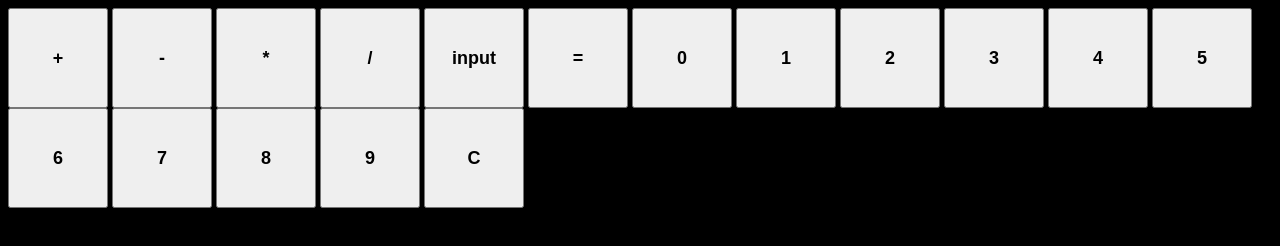
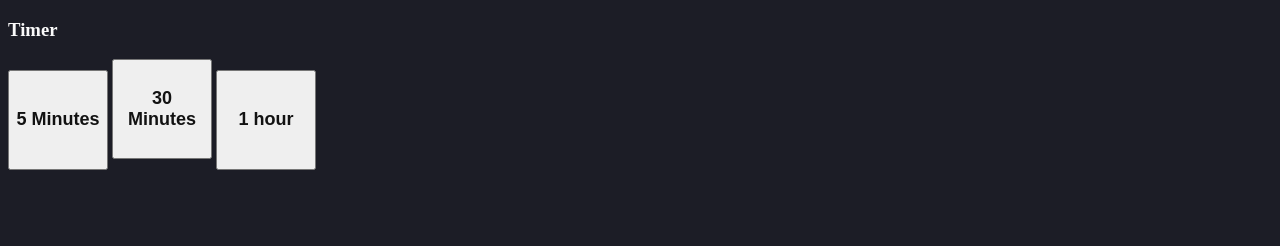
Before and after one commit to Johndoe0153/Web-Testing, a plain HTML site: page test.html in a window 1280 px wide. Drawn offline with Linux system fonts and the light colour scheme.

Commit message:
timer with alert

```diff
--- a/test.css
+++ b/test.css
@@ -1,11 +1,23 @@
-body {
-    background-color: black;
+body{
+    background-color: #1C1D26;
+}
+h3{
+    font-weight: bold;
+    color: #FAFAFA;
 }
 
-.plus, .minus, .multiply, .devide, .input, .result, .zero, .one, .two, .three,.four, .five, .six, .seven, .eight,.nine, .clear{
+.time{
+    text-align: center;
+    margin: 0 auto;
+}
+
+.timeset{
+    color: #121212;
+    cursor: pointer;
+    margin: 0 auto;
+    text-align: center;
+    font-weight: bold;
+    font-size: large;
     height: 100px;
     width: 100px;
-    text-align: center;
-    font-size: large;
-    font-weight: bold;
 }
--- a/test.html
+++ b/test.html
@@ -4,26 +4,12 @@
     <head>
         <title>Test</title>
         <link rel="stylesheet" href="test.css">
+        <script type="text/javascript" src="test.js"></script>
     </head>
-
     <body>
-        <button class="plus" onclick="plus()">+</button>
-        <button class ="minus" onclick="minus()">-</button>
-        <button class="multiply" onclick="multiply()">*</button>
-        <button class="devide" onclick="devide()">/</button>
-        <button class="input" onclick="input()">input</button>
-        <button class="result" onclick="result()">=</button>
-        <button class="zero" onclick="inputZero()">0</button>
-        <button class="one" onclick="inputOne()">1</button>
-        <button class="two" onclick="inputTwo()">2</button>
-        <button class="three" onclick="inputThree()">3</button>
-        <button class="four" onclick="inputFour()">4</button>
-        <button class="five" onclick="inputFive()">5</button>
-        <button class="six" onclick="inputSix()">6</button>
-        <button class="seven" onclick="inputSeven()">7</button>
-        <button class="eight" onclick="inputEight()">8</button>
-        <button class="nine" onclick="inputNine()">9</button>
-        <button class="clear" onclick="inputclear()">C</button>
-        <script type="text/javascript" src="test.js"></script>
+        <h3>Timer</h3>
+        <button class="timeset" onclick="fivem()">5 Minutes</button>
+        <button class="timeset" onclick="tenm()">30 Minutes</button>
+        <button class="timeset" onclick="oneh()">1 hour</button>
     </body>
 </html>
--- a/test.js
+++ b/test.js
@@ -1,9 +1,17 @@
-let value = Number();
-
-function one() {
-    value += 1
+function fivem() {
+    setTimeout(function(){
+        alert('Time is up!');
+    },300000);
 }
 
-function result() {
-    alert(value);
+function tenm() {
+    setTimeout(function(){
+        alert('Time is up!');
+    },1800000);
 }
+
+function oneh() {
+    setTimeout(function(){
+        alert('Time is up!');
+    },3600000);
+}
```
